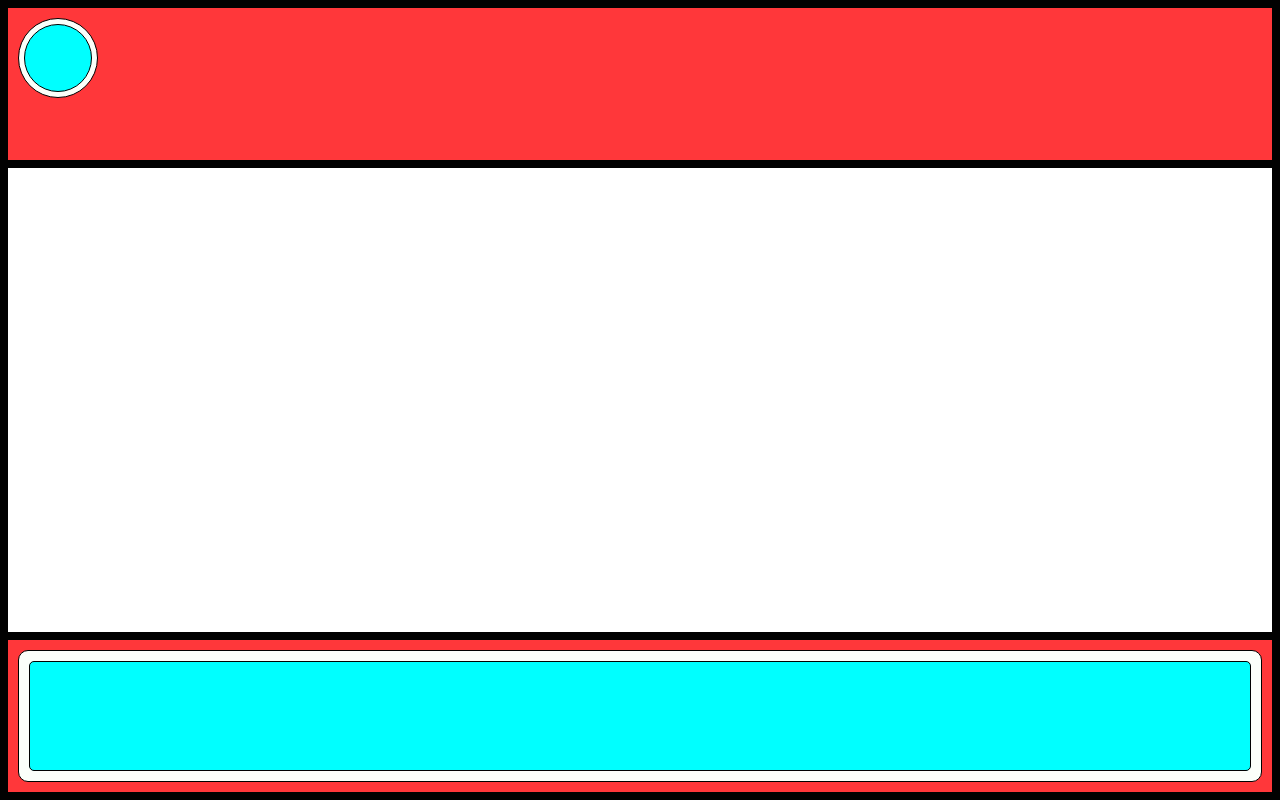
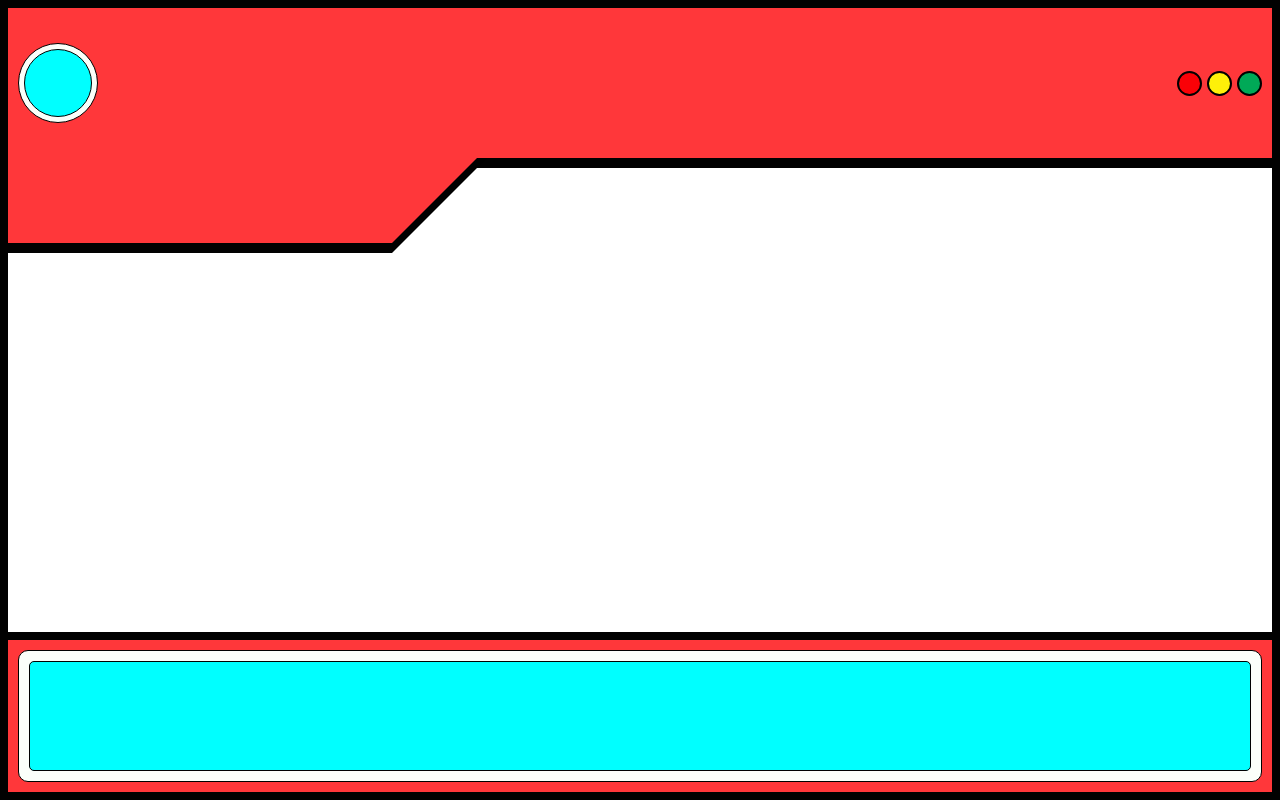
Before and after one commit to danielcaveman/react-dex, a React (Create React App) app: page / in a window 1280 px wide. Built offline with nearby package versions, Linux system fonts and the light colour scheme.

Commit message:
header fix

```diff
--- a/public/index.html
+++ b/public/index.html
@@ -5,10 +5,7 @@
     <link rel="icon" href="%PUBLIC_URL%/favicon.ico" />
     <meta name="viewport" content="width=device-width, initial-scale=1" />
     <meta name="theme-color" content="#000000" />
-    <meta
-      name="description"
-      content="Web site created using create-react-app"
-    />
+    <meta name="description" content="React pokedex" />
     <link rel="apple-touch-icon" href="%PUBLIC_URL%/logo192.png" />
     <!--
       manifest.json provides metadata used when your web app is installed on a
@@ -24,7 +21,7 @@
       work correctly both with client-side routing and a non-root public URL.
       Learn how to configure a non-root public URL by running `npm run build`.
     -->
-    <title>React App</title>
+    <title>React Dex</title>
   </head>
   <body>
     <noscript>You need to enable JavaScript to run this app.</noscript>
--- a/src/components/Header.jsx
+++ b/src/components/Header.jsx
@@ -1,12 +1,17 @@
 import React from "react";
 import styled from "styled-components";
 
-const Container = styled.header`
+const Container = styled.header``;
+
+const Figures = styled.div`
   height: 20vh;
   width: 100%;
   padding: 1rem;
   background-color: #ff373a;
-  border-bottom: 0.8rem solid #010101;
+  display: flex;
+  align-items: center;
+  justify-content: space-between;
+  border-bottom: 1rem solid #010101;
 `;
 
 const CameraOuter = styled.div`
@@ -27,12 +32,67 @@ const CameraInner = styled.div`
   border: 0.1rem solid #010101;
 `;
 
+const ColouredCicles = styled.div`
+  display: flex;
+  width: 8.5rem;
+  justify-content: space-between;
+`;
+
+const Circle = styled.div`
+  width: 2.5rem;
+  height: 2.5rem;
+  border-radius: 50%;
+  background-color: ${({ color }) => color};
+  border: 0.2rem solid #010101;
+`;
+
+const Shapes = styled.div`
+  display: flex;
+  transform: translateY(-1rem);
+`;
+
+const Triangle = styled.div`
+  width: 0;
+  height: 0;
+  position: relative;
+  border-top: 9.5rem solid #000000;
+  border-right: 9.5rem solid transparent;
+  &:after {
+    content: "";
+    width: 0;
+    height: 0;
+    top: -10rem;
+    position: absolute;
+    border-top: 9rem solid #ff373a;
+    border-right: 9rem solid transparent;
+  }
+`;
+
+const Rectangle = styled.div`
+  width: 30vw;
+  height: 10.5rem;
+  transform: translateY(-1rem);
+  background-color: #ff373a;
+  border-bottom: 1rem solid #010101;
+`;
+
 function Header() {
   return (
     <Container>
-      <CameraOuter>
-        <CameraInner />
-      </CameraOuter>
+      <Figures>
+        <CameraOuter>
+          <CameraInner />
+        </CameraOuter>
+        <ColouredCicles>
+          <Circle color="#fa0107" />
+          <Circle color="#fef009" />
+          <Circle color="#00a957" />
+        </ColouredCicles>
+      </Figures>
+      <Shapes>
+        <Rectangle />
+        <Triangle />
+      </Shapes>
     </Container>
   );
 }
```
